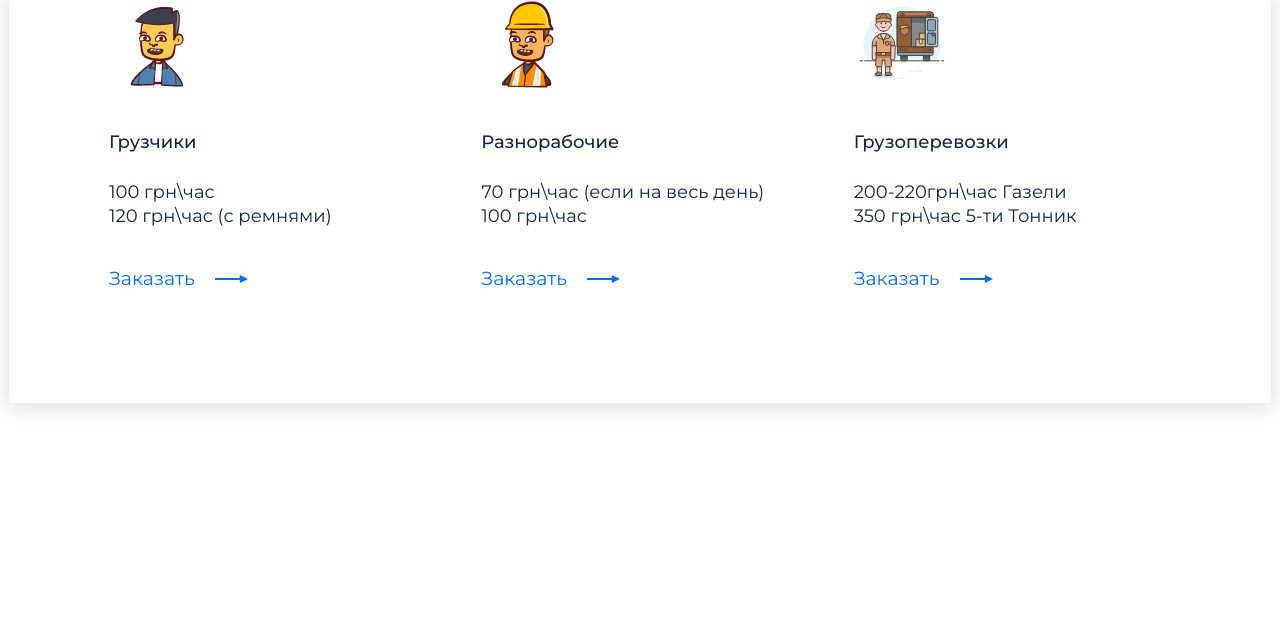
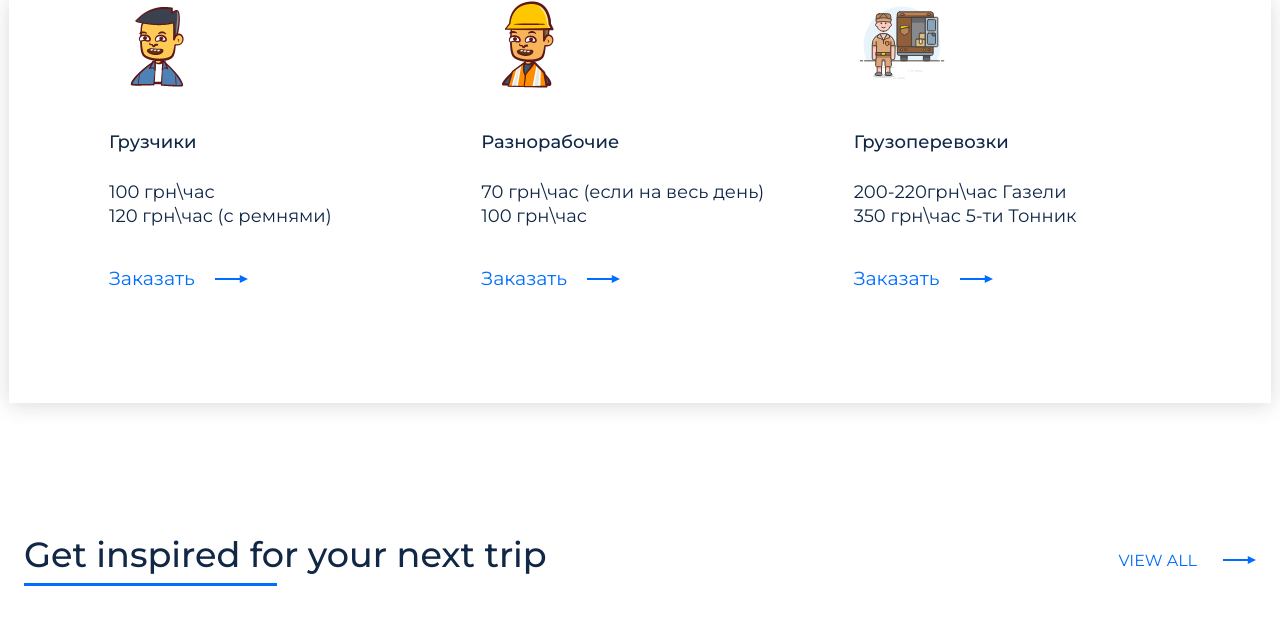
Before and after one commit to AngryGradnpa/AngryGradnpa, a plain HTML site: page index.html in a window 1280 px wide. Shown: the part 723-1345 px from the top of the page. Before the commit the page ends 1257 px from the top, so only its background shows below. Drawn offline with Linux system fonts and the light colour scheme.

Commit message:
Update index.html

```diff
--- a/index.html
+++ b/index.html
@@ -120,7 +120,7 @@
                 </div>
             </div>
         </section>
-<!--         <section class="places">
+      <section class="places">
             <div class="wrapper_full">
                 <div class="places_caption">
                     <h2 class="places_title section_title">
@@ -131,6 +131,6 @@
                     </a>
                 </div>
             </div>
-        </section> -->
+        </section>
 </body>
 </html>
```
